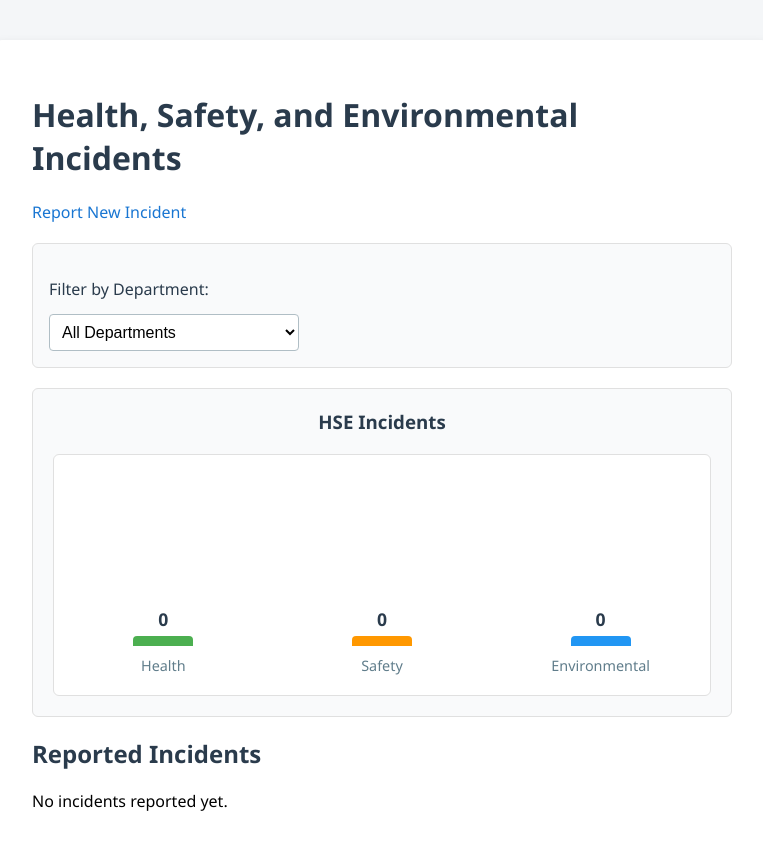
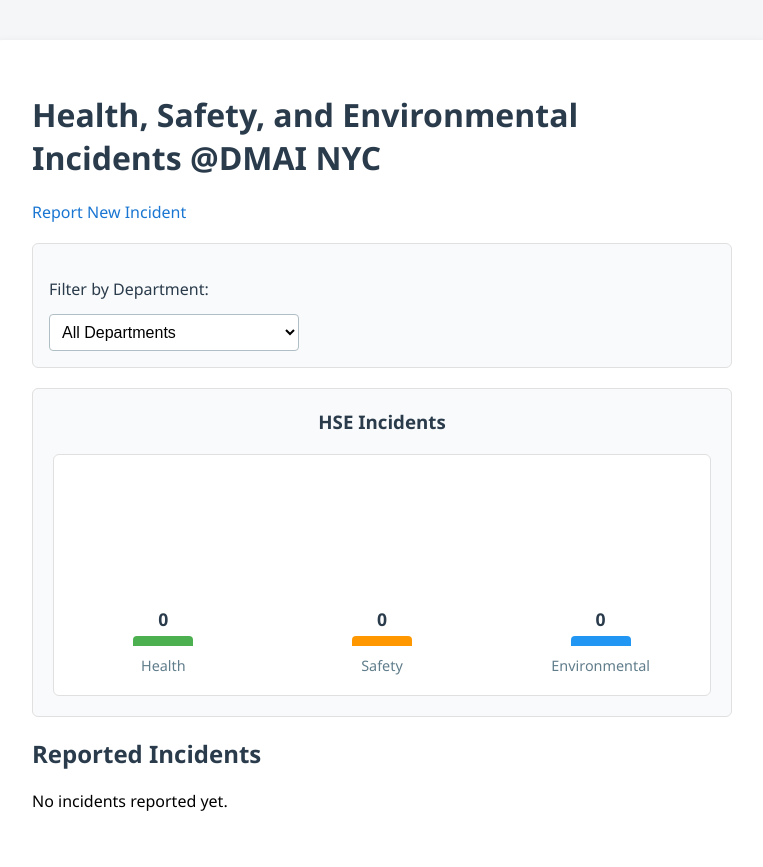
Before and after one commit to egmsft/dmai-copilot, a Flask app: page / in a window 1280 px wide. Shown: the top 867 px of the page, without its empty margins (258-1021 px from the left). Run offline with Flask 3, Linux system fonts and the light colour scheme.

Commit message:
Add '@DMAI NYC' to incidents header

```diff
--- a/templates/index.html
+++ b/templates/index.html
@@ -7,7 +7,7 @@
 </head>
 <body>
     <div class="container">
-        <h1>Health, Safety, and Environmental Incidents</h1>
+        <h1>Health, Safety, and Environmental Incidents @DMAI NYC</h1>
         <a href="{{ url_for('report') }}">Report New Incident</a>
 
         <!-- Department Filter -->
```
